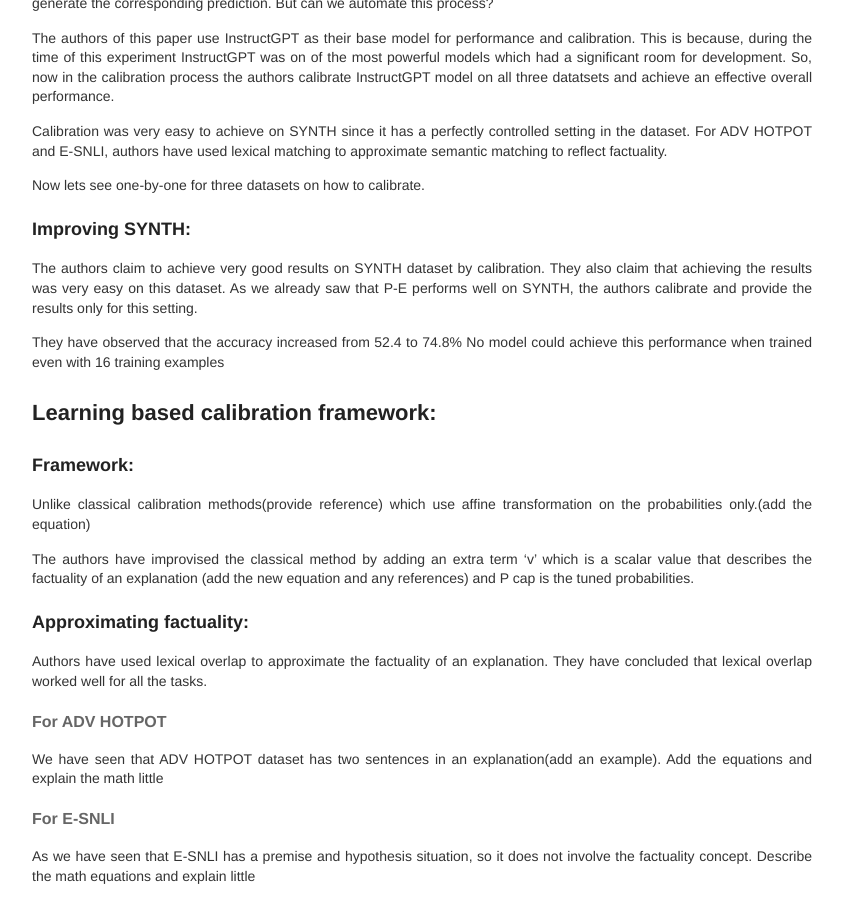
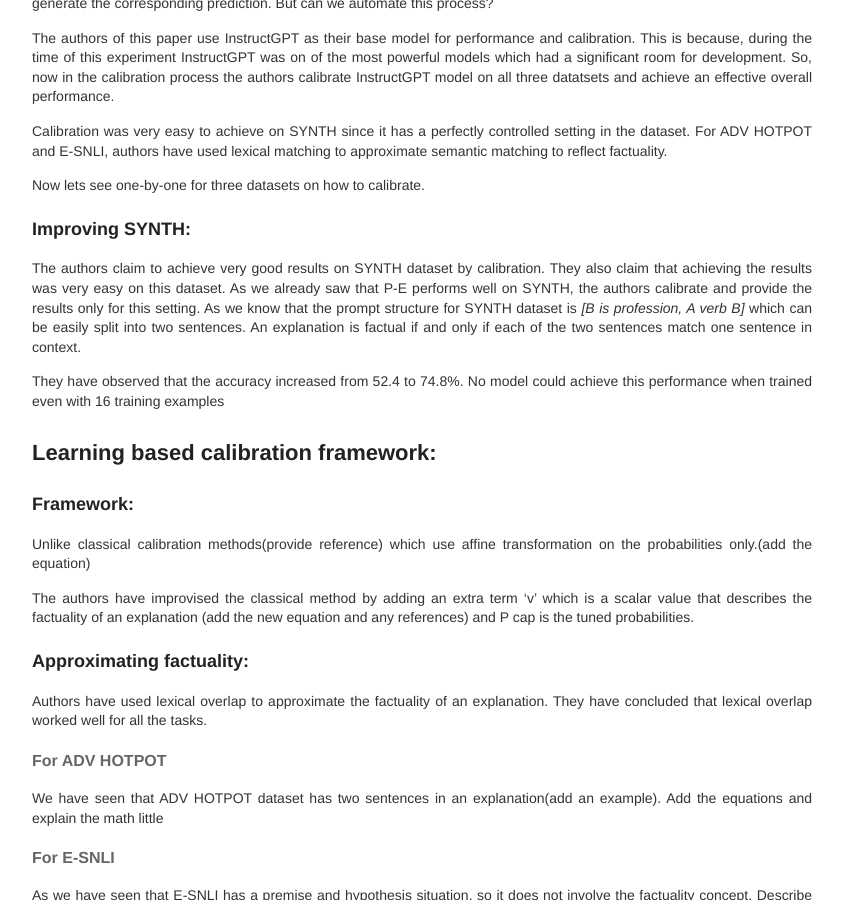
Before and after one commit to deepsthewarrior/deepsthewarrior.github.io, a Jekyll site: the page built from _posts/2023-2-14-Seminar-Report.md, in a window 1280 px wide and 900 px high, scrolled down 5068 px. Shown: the whole window, without its empty margins (218-1061 px from the left). Built offline with Jekyll 4.4.1, drawn with Linux system fonts in a browser that asks for light colours.

Commit message:
Update 2023-2-14-Seminar-Report.md

```diff
--- a/_posts/2023-2-14-Seminar-Report.md
+++ b/_posts/2023-2-14-Seminar-Report.md
@@ -138,9 +138,9 @@ Now lets see one-by-one for three datasets on how to calibrate.
 ### Improving SYNTH:
 The authors claim to achieve very good results on SYNTH dataset by calibration. They also claim that achieving the results was very easy on this dataset.
 As we already saw that P-E performs well on SYNTH, the authors calibrate and provide the results only for this setting.
+As we know that the prompt structure for SYNTH dataset is *[B is profession, A verb B]* which can be easily split into two sentences. An explanation is factual if and only if each of the two sentences match one sentence in context.
 
-They have observed that the accuracy increased from 52.4 to 74.8%
-No model could achieve this performance when trained even with 16 training examples
+They have observed that the accuracy increased from 52.4 to 74.8%. No model could achieve this performance when trained even with 16 training examples
 
 ## Learning based calibration framework:
 ### Framework:
```
